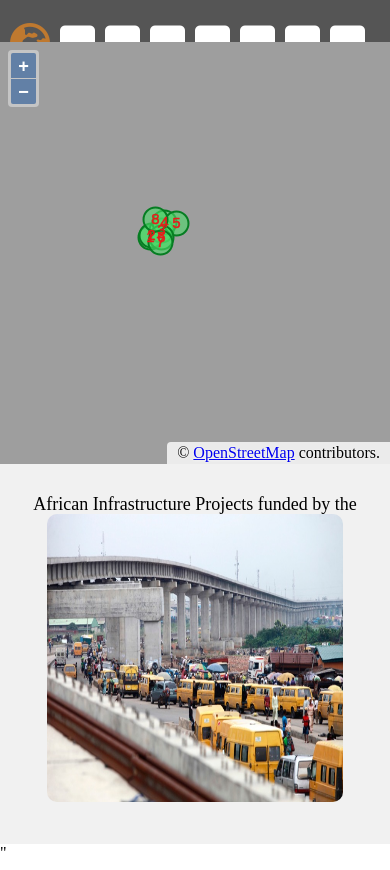
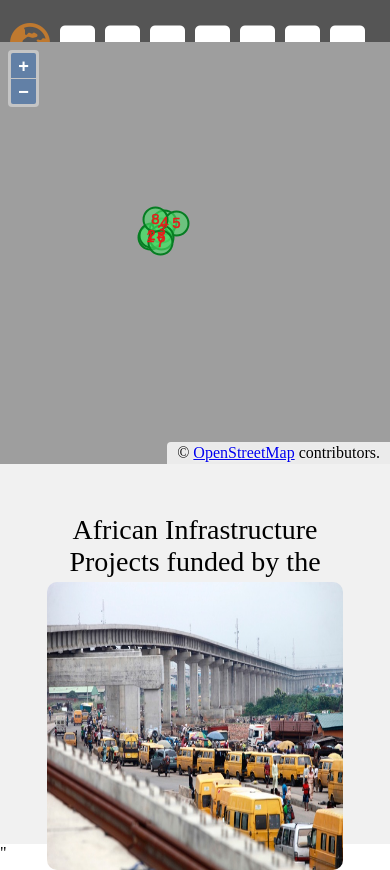
Before and after one commit to MMoronto/New-Silk-Road, a plain HTML site: page index.html in a window 390 px wide. Drawn offline with Linux system fonts and the light colour scheme.

Commit message:
additional CSS styline for responsivity

```diff
--- a/styles.css
+++ b/styles.css
@@ -96,14 +96,14 @@
         position: relative;
         top: 50%;
         transform: translateY(-50%);
-        text-align: center;
+        text-align: center
     }
 
     .column-navigation{
         display: inline;
     }
 
-    #projectname{
+    #projectname a {
        height: 5%;
        padding: 20px;
        text-align: center;
```
